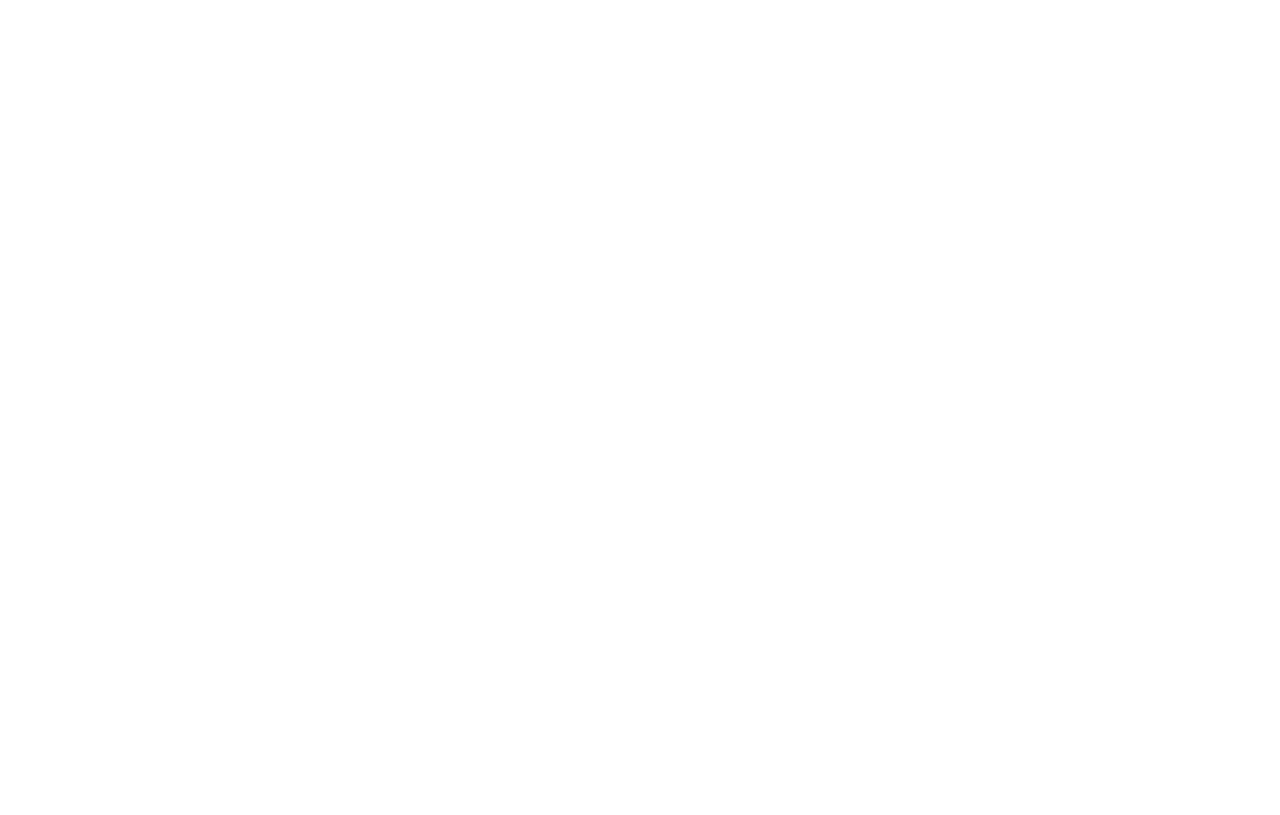
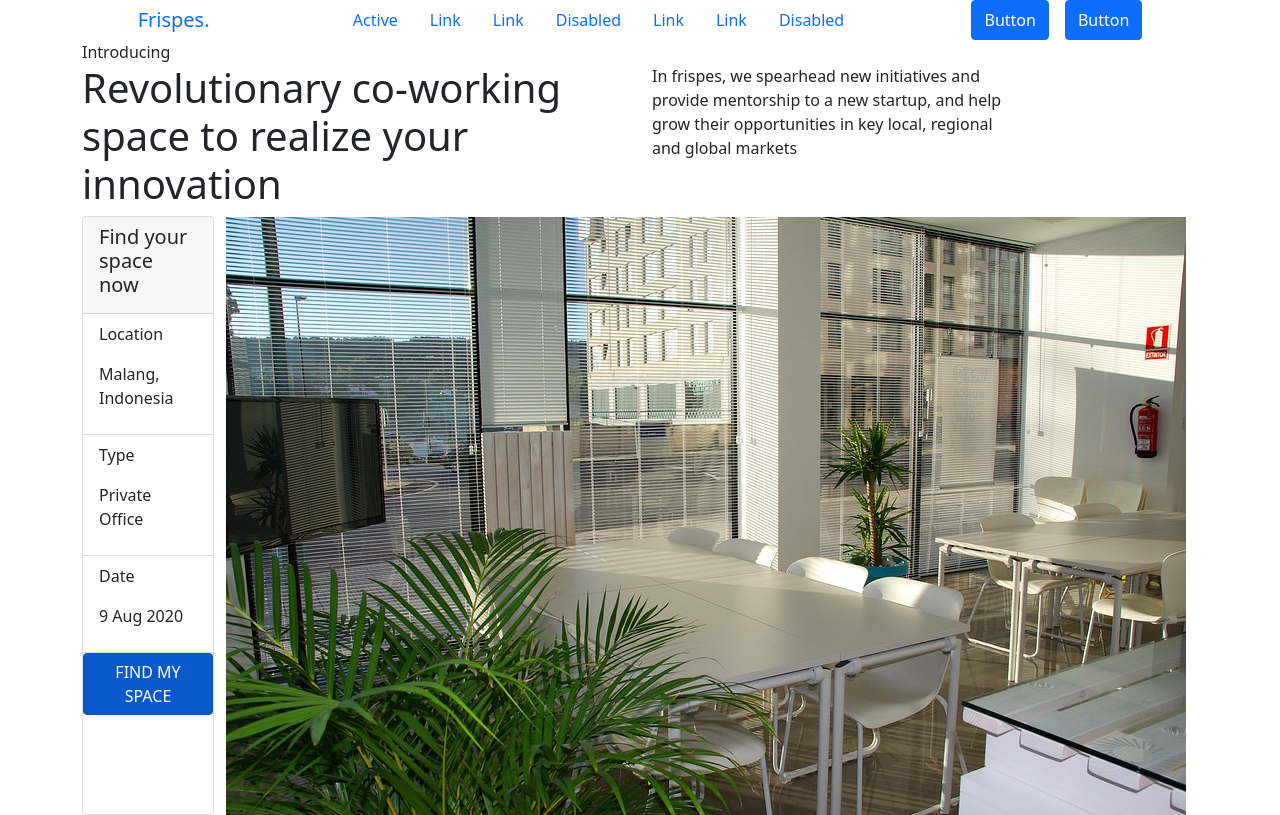
Before and after one commit to carlos0320/FripesLanding, a plain HTML site: page index.html in a window 1280 px wide. Drawn offline with nearby package versions, Linux system fonts and the light colour scheme.

Commit message:
Primera prueba trabajando Bootstrap

```diff
--- a/index.html
+++ b/index.html
@@ -5,9 +5,108 @@
     <meta http-equiv="X-UA-Compatible" content="IE=edge">
     <meta name="viewport" content="width=device-width, initial-scale=1.0">
     <link href="https://cdn.jsdelivr.net/npm/bootstrap@5.0.1/dist/css/bootstrap.min.css" rel="stylesheet" integrity="sha384-+0n0xVW2eSR5OomGNYDnhzAbDsOXxcvSN1TPprVMTNDbiYZCxYbOOl7+AMvyTG2x" crossorigin="anonymous">
+    <link rel="stylesheet" href="css/index.css">
     <title>Document</title>
 </head>
 <body>
 
+<!--*************************************************** Modulo 1. Introducing ************************************************************-->
+
+
+<div class="container">
+
+        <header class="d-flex justify-content-around">
+
+            <a class="navbar-brand" href="#">Frispes.</a>
+
+            <ul class="nav justify-content-center">
+                <li class="nav-item">
+                  <a class="nav-link" href="#">Active</a>
+                </li>
+                <li class="nav-item">
+                  <a class="nav-link" href="#">Link</a>
+                </li>
+                <li class="nav-item">
+                  <a class="nav-link" href="#">Link</a>
+                </li>
+                <li class="nav-item">
+                  <a class="nav-link" href="#" >Disabled</a>
+                </li>
+                <li class="nav-item">
+                    <a class="nav-link" href="#">Link</a>
+                  </li>
+                  <li class="nav-item">
+                    <a class="nav-link" href="#">Link</a>
+                  </li>
+                  <li class="nav-item">
+                    <a class="nav-link" href="#" >Disabled</a>
+                  </li>
+            </ul>
+
+            <div class="d-grid gap-2 d-md-flex justify-content-md-end">
+                <button class="btn btn-primary me-md-2" type="button">Button</button>
+                <button class="btn btn-primary" type="button">Button</button>
+            </div>
+        </header>
+
+        <!-- introducing -->
+        <div class="content ">
+
+            <div class="row ">
+                <div class="col-12">
+                    Introducing
+                </div>
+                <div class="col-6">
+                   <h1> Revolutionary co-working space to realize your innovation</h1>
+                </div>
+                <div class="col-4">
+                    <p>In frispes, we spearhead new initiatives and provide mentorship to a new startup, and help grow their opportunities in key local, regional and global markets</p>
+                </div>
+              </div>
+
+             <div class="card-img d-flex">
+
+                 <!-- card -->
+                 <div class="card" style="width: 18rem;">
+                     <div class="card-header">
+                       <h5>Find your space now</h5>
+                     </div>
+                     <ul class="list-group list-group-flush">
+                       <li class="list-group-item  ">
+                           <p>Location</p>
+                           <p>Malang, Indonesia</p>
+                         </li>
+                       <li class="list-group-item">
+                           <p>Type</p>
+                           <p>Private Office</p>
+                         </li>
+                       <li class="list-group-item">
+                           <p>Date</p>
+                           <p>9 Aug 2020</p>
+                         </li>
+                       <a href="#" class="btn btn-primary active" role="button" data-bs-toggle="button" aria-pressed="true">FIND MY SPACE</a>
+                     </ul>
+                   </div>
+
+                   <!-- imagen del co-working -->
+                   <div class="container">
+                       <img src="assets/co-working.png" alt="co-working">
+             </div>
+              </div>
+
+
+        </div>
+</div>
+
+
+
+
+
+
+
+
+
+
+
 </body>
 </html>
```
Also changed, not shown: assets/co-working.png (added).
